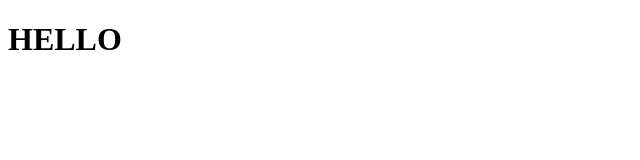
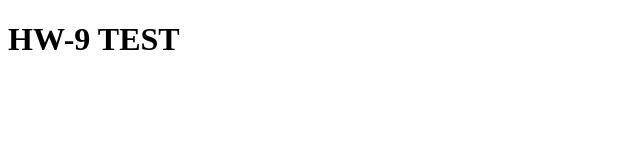
Before and after one commit to ArtVelych/goit-js-hw-09, a website: page src/index.html in a window 1280 px wide. Shown: the whole page, without its empty margins (0-640 px from the left). Drawn offline with Linux system fonts and the light colour scheme.

Commit message:
'update'

```diff
--- a/package.json
+++ b/package.json
@@ -5,7 +5,7 @@
   "type": "module",
   "scripts": {
     "dev": "vite",
-    "build": "vite build --base=/vanilla-app-template/",
+    "build": "vite build --base=/goit-js-hw-09/",
     "preview": "vite preview",
     "push": "git add . && git commit -m 'update' && git push"
   },
--- a/src/index.html
+++ b/src/index.html
@@ -6,7 +6,7 @@
     <title>Document</title>
 </head>
 <body>
-    <h1>HELLO</h1>
+    <h1>HW-9 TEST</h1>
 
     <script src="./1-gallery.js"></script>
 </body>
```
